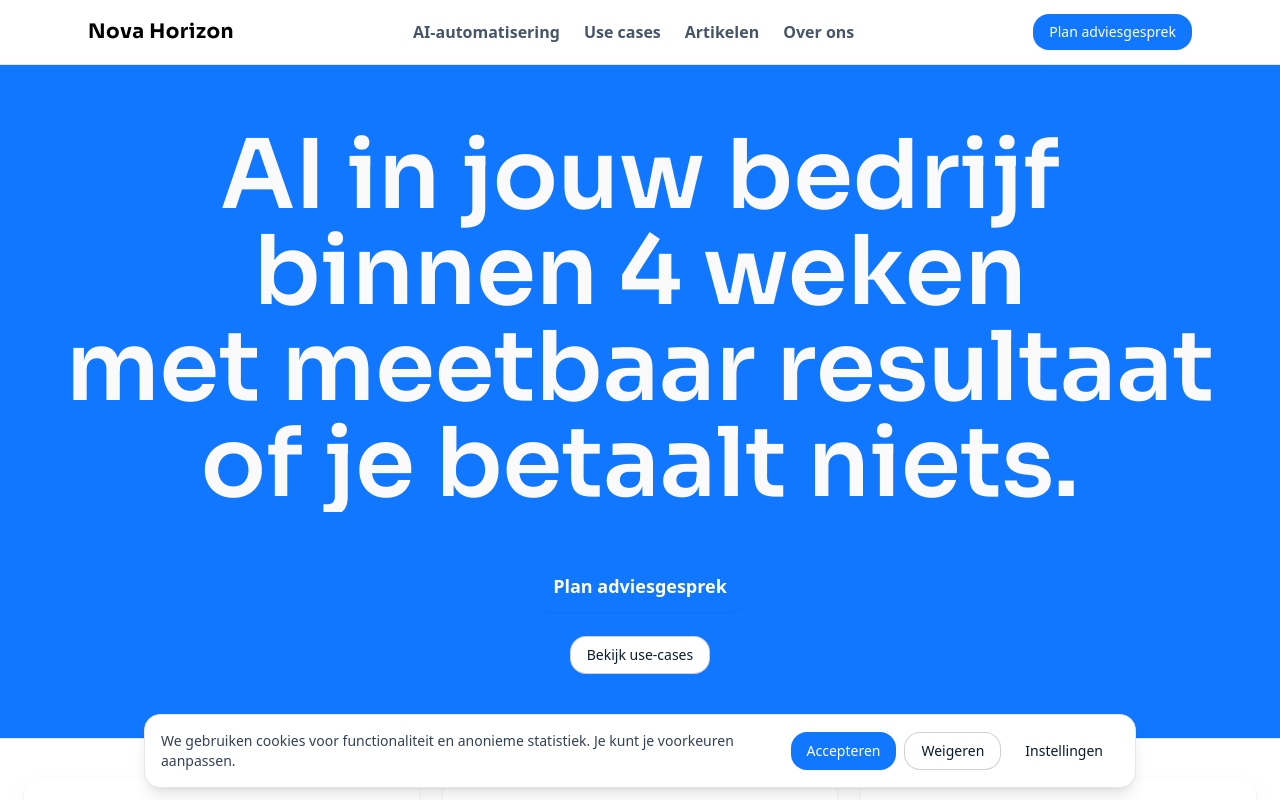
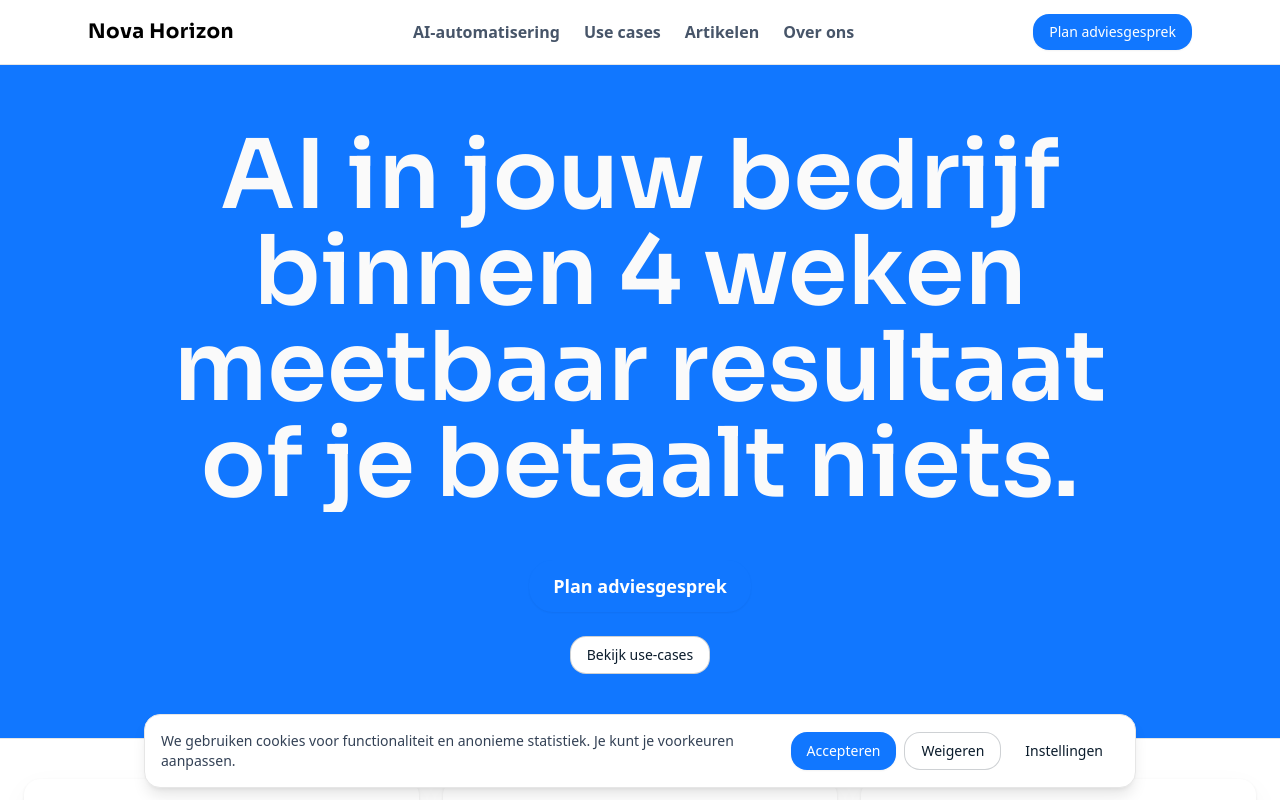
Before and after one commit to cwazuidema/novahorizon_corporate, a Next.js app: page / in a window 1280 px wide. Shown: the top 800 px of the page. Built offline with nearby package versions, Linux system fonts and the light colour scheme.

Commit message:
Update HomePage heading for clarity and modify Claude logo SVG for improved rendering: Simplify the text in the main heading and replace the existing SVG structure with a new design for better visual consistency.

```diff
--- a/app/page.js
+++ b/app/page.js
@@ -20,7 +20,7 @@ export default function HomePage() {
             <section className="relative isolate border-b border-secondary bg-cta py-16">
                 <Container className="max-w-none px-[5%] grid items-center gap-8 md:grid-cols-2">
                     <h1 className="mb-4 text-5xl font-semibold leading-tight text-center md:col-span-2 md:text-8xl bg-clip-text text-transparent bg-gradient-to-br from-background to-background" style={{ fontFamily: 'var(--font-sora), var(--font-inter), ui-sans-serif' }}>
-                        AI in jouw bedrijf<br /> binnen 4 weken<br /> met meetbaar resultaat<br /> of je betaalt niets.
+                        AI in jouw bedrijf<br /> binnen 4 weken<br /> meetbaar resultaat<br /> of je betaalt niets.
                     </h1>
                     <div className="md:col-span-2">
                         {/* <p className="mb-6 w-full text-center text-slate-700 lg:w-1/2 mx-auto">
```
Also changed, not shown: public/logos/claude.svg.
